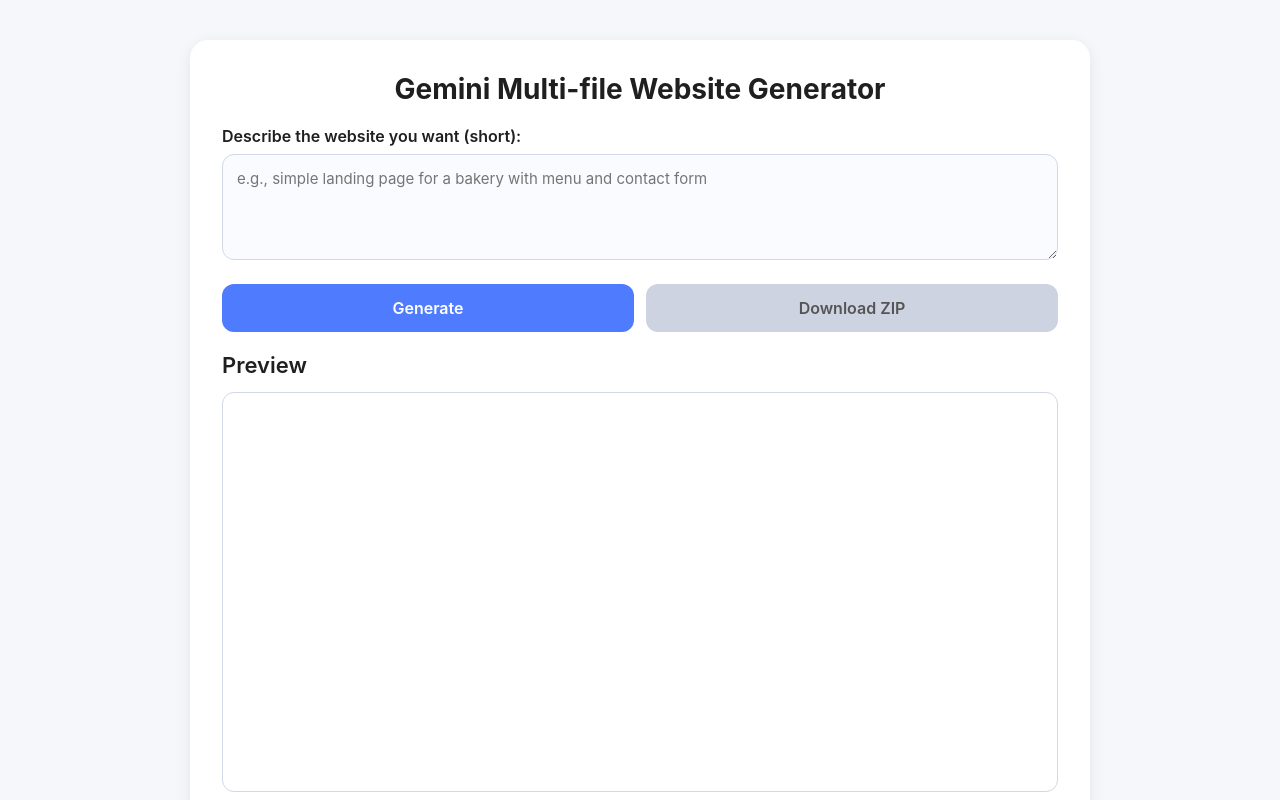
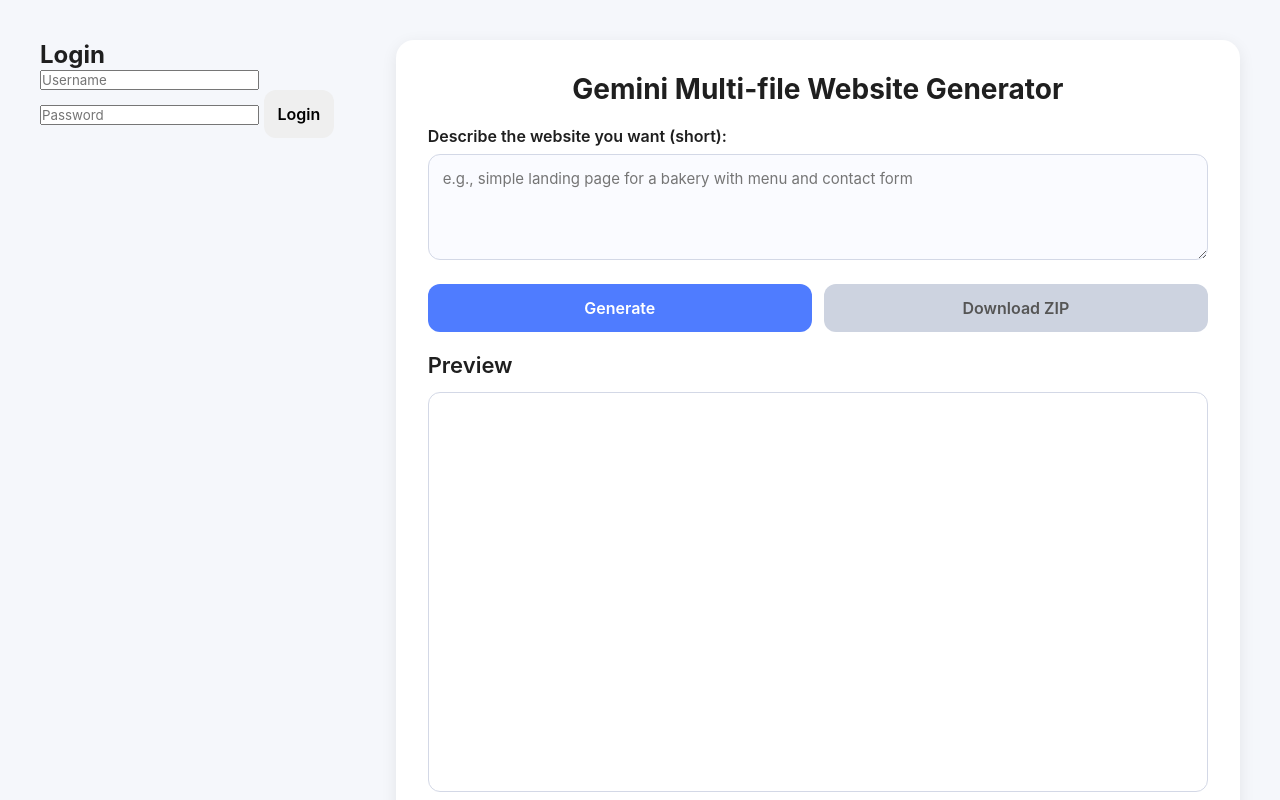
Before and after one commit to DebugAbhii/ReBUILD-1, a website: page public/index.html in a window 1280 px wide. Shown: the top 800 px of the page. Drawn offline with Linux system fonts and the light colour scheme.

Commit message:
Implement login functionality in index.html
Added a login section with validation to the index.html file.

```diff
--- a/public/index.html
+++ b/public/index.html
@@ -5,8 +5,37 @@
   <title>Gemini Multi-file Generator</title>
   <meta name="viewport" content="width=device-width,initial-scale=1" />
   <link rel="stylesheet" href="styles.css" />
+
+  <!-- INLINE LOGIN CSS (only added part) -->
+
 </head>
+
 <body>
+
+  <!-- LOGIN PAGE -->
+  <div id="login-box">
+    <div id="login-card">
+      <h2>Login</h2>
+      <input type="text" id="user" placeholder="Username" required>
+      <input type="password" id="pass" placeholder="Password" required>
+      <button onclick="validateLogin()">Login</button>
+    </div>
+  </div>
+
+  <script>
+    function validateLogin() {
+      const u = document.getElementById("user").value;
+      const p = document.getElementById("pass").value;
+
+      if (u === "admin" && p === "1234") {
+        document.getElementById("login-box").style.display = "none";
+      } else {
+        alert("Invalid Login!");
+      }
+    }
+  </script>
+
+  <!-- Website Generator-->
   <main class="container">
     <h1>Gemini Multi-file Website Generator</h1>
 
```
